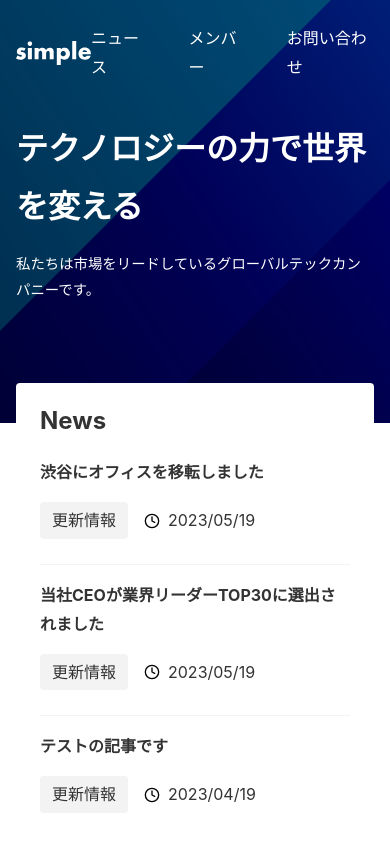
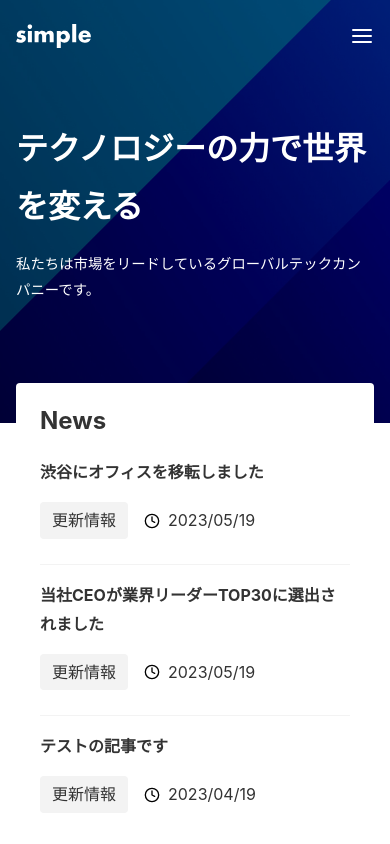
Before and after one commit to Yota0525/my-next-project, a Next.js app: page / in a window 390 px wide. Shown: the top 844 px of the page. Built offline with nearby package versions, Linux system fonts and the light colour scheme.

Commit message:
4章まで完了

```diff
--- a/app/_components/Header/index.tsx
+++ b/app/_components/Header/index.tsx
@@ -1,6 +1,7 @@
 import Image from "next/image";
 import Link from "next/link";
 import styles from "./index.module.css";
+import Menu from "../Menu";
 
 export default function Header() {
     return (
@@ -15,19 +16,7 @@
                     priority
                 />
             </Link>
-            <nav className={styles.nav}>
-                <ul className={styles.items}>
-                    <li>
-                        <Link href="/news">ニュース</Link>
-                    </li>
-                    <li>
-                        <Link href="/members">メンバー</Link>
-                    </li>
-                    <li>
-                        <Link href="/contact">お問い合わせ</Link>
-                    </li>
-                </ul>
-            </nav>
+            <Menu />
         </header>
     );
 }
--- /dev/null
+++ b/app/_components/Menu/index.module.css
@@ -0,0 +1,45 @@
+.items {
+    display: flex;
+    color: #fff;
+    gap: 40px;
+}
+
+.button {
+    display: none;
+}
+
+@media (max-width: 640px) {
+    .nav {
+        display: none;
+    }
+
+    .nav.open {
+        display: block;
+        position: fixed;
+        top: 0;
+        left: 0;
+        right: 0;
+        bottom: 0;
+        background-color: var(--color-bg-painted);
+        color: var(--color-text-unpainted);
+        padding: 24px 16px;
+    }
+
+    .items {
+        flex-direction: column;
+        gap: 24px;
+    }
+
+    .button {
+        display: flex;
+        background: none;
+        border: none;
+        cursor: pointer;
+    }
+
+    .close {
+        position: absolute;
+        top: 24px;
+        right: 16px;
+    }
+}
--- /dev/null
+++ b/app/_components/Menu/index.tsx
@@ -0,0 +1,43 @@
+"use client";
+
+import Link from "next/link";
+import Image from "next/image";
+import { useState } from "react";
+import cx from "classnames";
+import styles from "./index.module.css";
+
+export default function Menu() {
+    const [isOpen, setOpen] = useState<boolean>(false);
+    const open = () => setOpen(true);
+    const close = () => setOpen(false);
+
+    return (
+        <div>
+            <nav className={cx(styles.nav, isOpen && styles.open)}>
+                <ul className={styles.items}>
+                    <li>
+                        <Link href="/news">ニュース</Link>
+                    </li>
+                    <li>
+                        <Link href="/members">メンバー</Link>
+                    </li>
+                    <li>
+                        <Link href="/contact">お問い合わせ</Link>
+                    </li>
+                </ul>
+                <button className={cx(styles.button, styles.close)} onClick={close}>
+                    <Image
+                        src="/close.svg"
+                        alt="閉じる"
+                        width={24}
+                        height={24}
+                        priority
+                    />
+                </button>
+            </nav>
+            <button className={styles.button} onClick={open}>
+                <Image src="/menu.svg" alt="メニュー" width={24} height={24}/>
+            </button>
+        </div>
+    );
+}
```
Also changed, not shown: package.json (+5 -4 lines), 1 other file (tests, documents, lock files or other folders).
